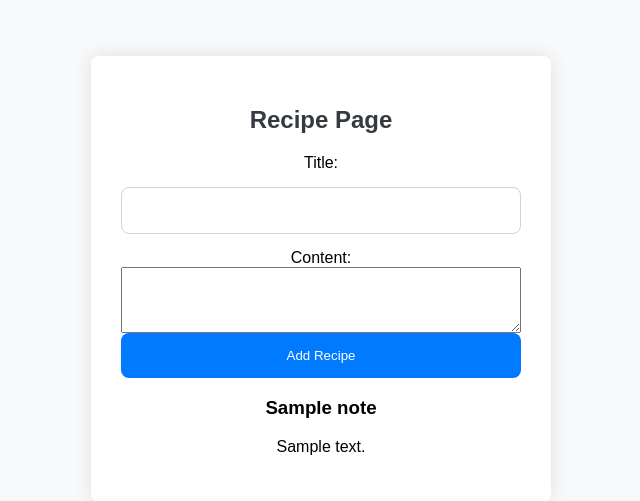
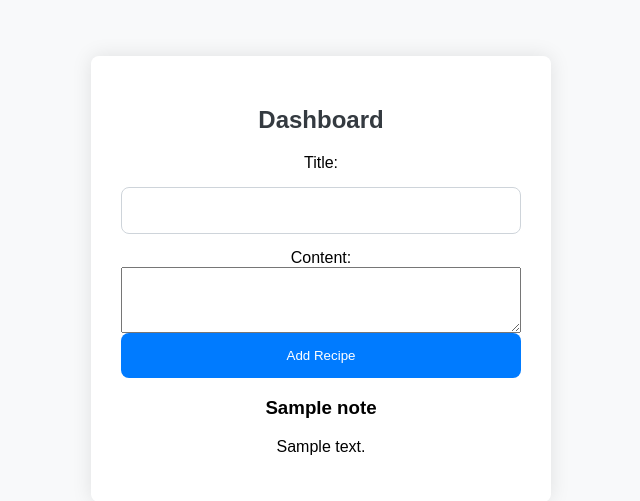
Before and after one commit to The-BrAVo-Team/RecipeBox, a Flask app: template templates/dashboard.html in a window 1280 px wide. Shown: the part 121-622 px from the top of the page, without its empty margins (319-959 px from the left). Run offline with Flask 3, Linux system fonts and the light colour scheme; the template is opened without the code that fills it: values that come from a table or form of the project are taken from there, others are empty; tables that the repository leaves empty hold one stand-in row (values such as "Sample post").

Commit message:
Minor changes

```diff
--- a/templates/dashboard.html
+++ b/templates/dashboard.html
@@ -3,13 +3,13 @@
 <head>
     <meta charset="UTF-8">
     <meta name="viewport" content="width=device-width, initial-scale=1.0">
-    <title>Recipe Page</title>
+    <title>Dashboard</title>
     <link rel="stylesheet" href="{{ url_for('static', filename='style.css') }}">
 </head>
 <body>
 
 <div class="container">
-    <h2>Recipe Page</h2>
+    <h2>Dashboard</h2>
 
     <form method="POST" action="{{ url_for('add_note') }}">
         {{ form.csrf_token }}
--- a/templates/notes.html
+++ b/templates/notes.html
@@ -3,13 +3,13 @@
 <head>
     <meta charset="UTF-8">
     <meta name="viewport" content="width=device-width, initial-scale=1.0">
-    <title>Recipe</title>
+    <title>My Recipes</title>
     <link rel="stylesheet" href="{{ url_for('static', filename='style.css') }}">
 </head>
 <body>
 
 <div class="container">
-    <h2>My Recipe</h2>
+    <h2>My Recipes</h2>
 
     <div class="notes">
         {% for note in user.notes %}
```
